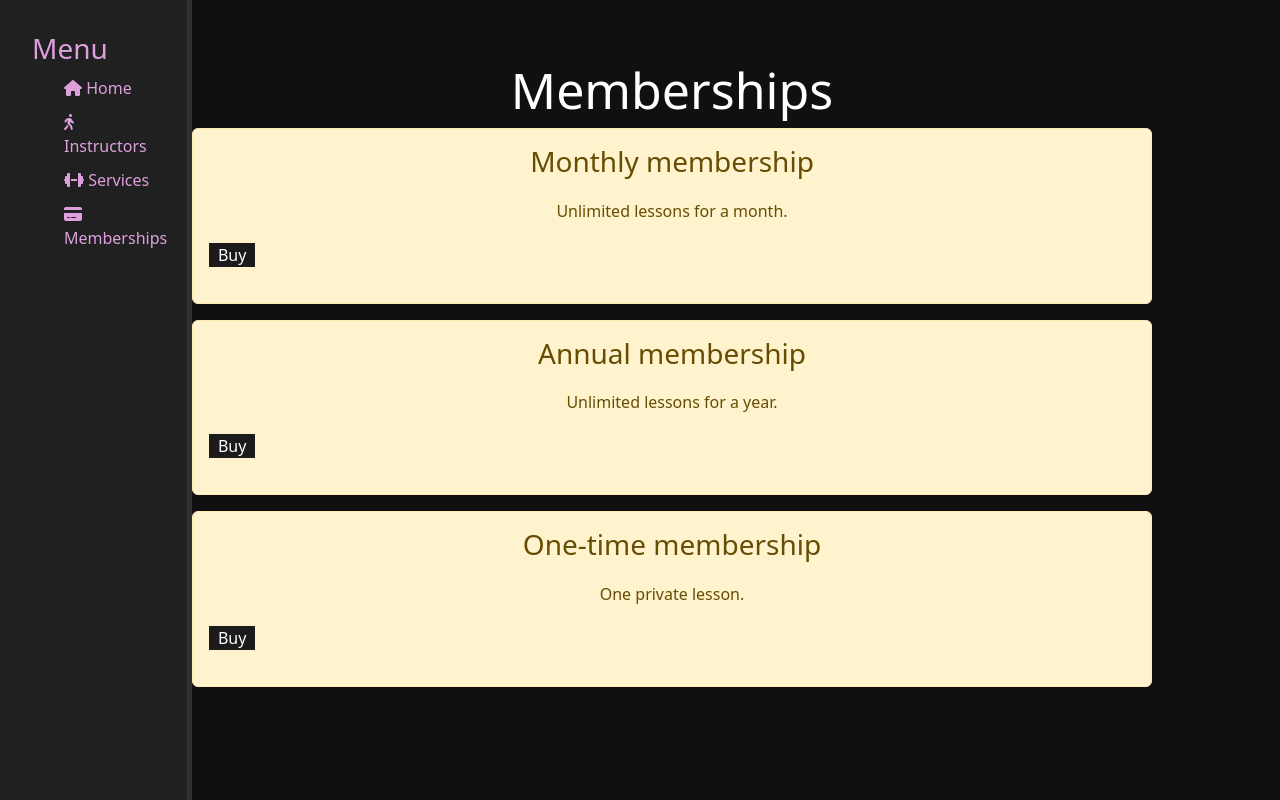
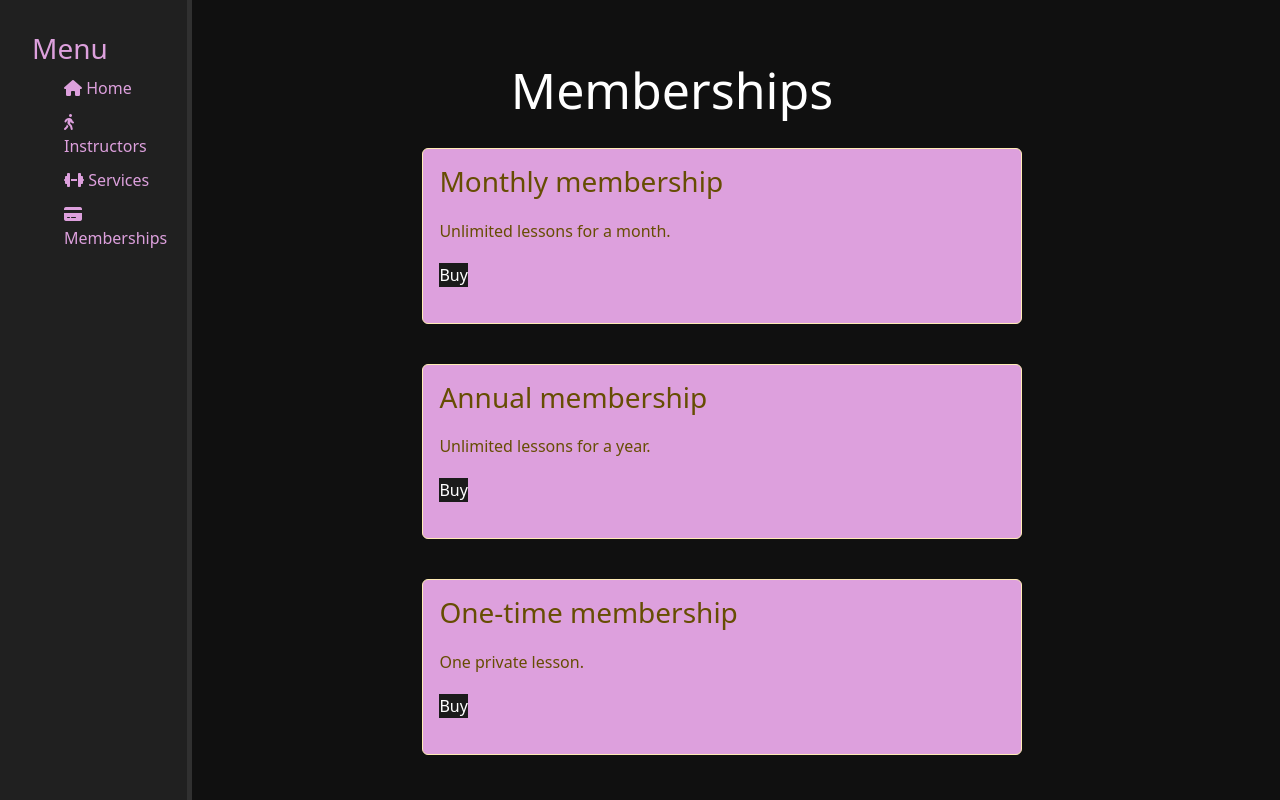
Before and after one commit to vikaaaaa555/labsPython, a Django app: page /gym_memberships in a window 1280 px wide. Run offline with Django 4.2, Linux system fonts and the light colour scheme; data comes from the database, SQL or seed files in the repository.

Commit message:
made styles

```diff
--- a/Lab4/fitness_club/static/fitness_club/css/styles.css
+++ b/Lab4/fitness_club/static/fitness_club/css/styles.css
@@ -37,3 +37,22 @@ main .features {
 
 main .features h1 {font-size: 50px}
 main .features p {margin: 20px auto; max-width: 1000px}
+
+.alert-warning {
+    background: plum;
+    float: left;
+    clear: both;
+    width: 600px;
+    margin: 20px 24%;
+    text-align: left;
+}
+
+.alert-info {
+    background: #5A916A;
+    color: plum;
+    float: left;
+    clear: both;
+    width: 100%;
+    margin: 20px;
+    text-align: left;
+}
```
